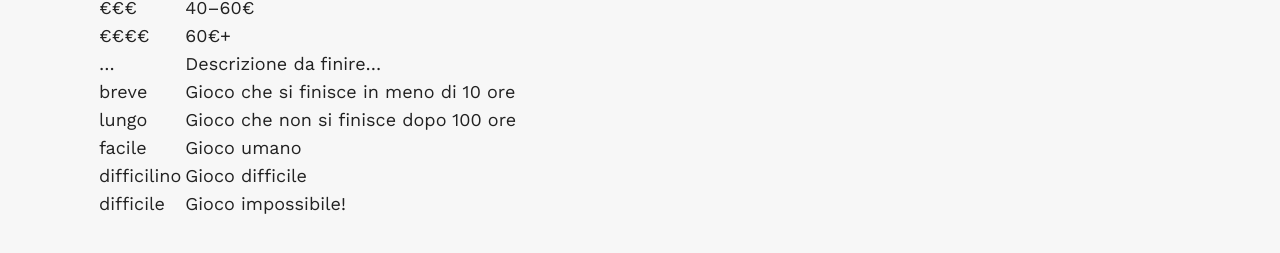
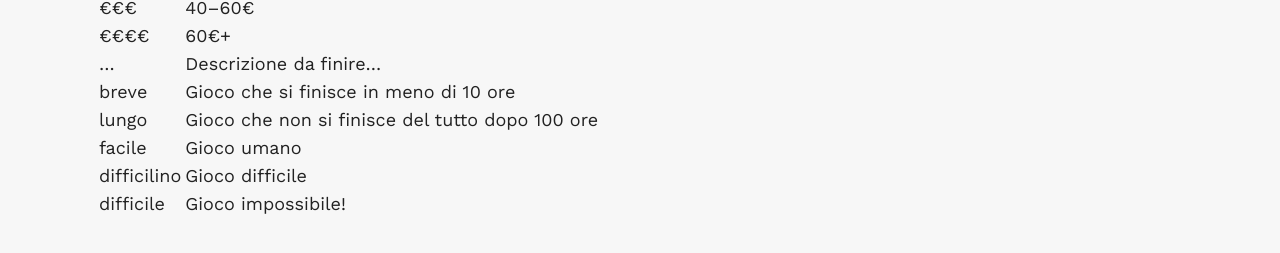
Before and after one commit to Albernat/videogiochi, a Jekyll site: the page built from nintendo-switch.md, in a window 1280 px wide and 900 px high, scrolled down 3186 px. Shown: the part 633-886 px from the top of the window. Built offline with Jekyll 4.4.1, drawn with Linux system fonts in a browser that asks for light colours; our own code applies the rules of GitHub Pages for plain Markdown files.

Commit message:
Update nintendo-switch.md

```diff
--- a/nintendo-switch.md
+++ b/nintendo-switch.md
@@ -131,7 +131,7 @@ Terminologia usata e prezzi approssimativi:
 |€€€€|60€+|
 |...|Descrizione da finire...|
 |breve|Gioco che si finisce in meno di 10 ore|
-|lungo|Gioco che non si finisce dopo 100 ore|
+|lungo|Gioco che non si finisce del tutto dopo 100 ore|
 |facile|Gioco umano|
 |difficilino|Gioco difficile|
 |difficile|Gioco impossibile!|
```
